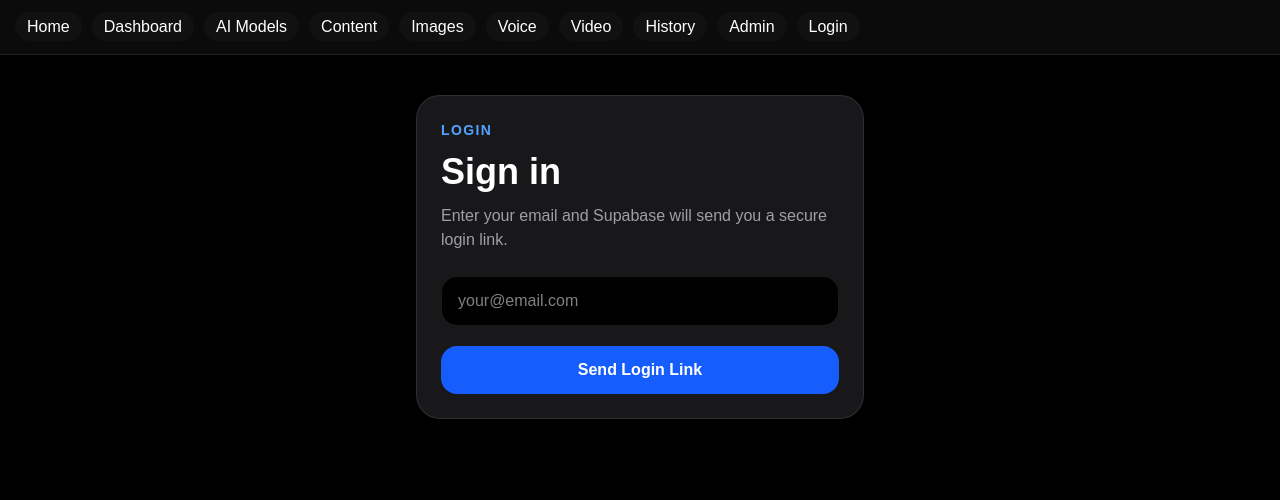
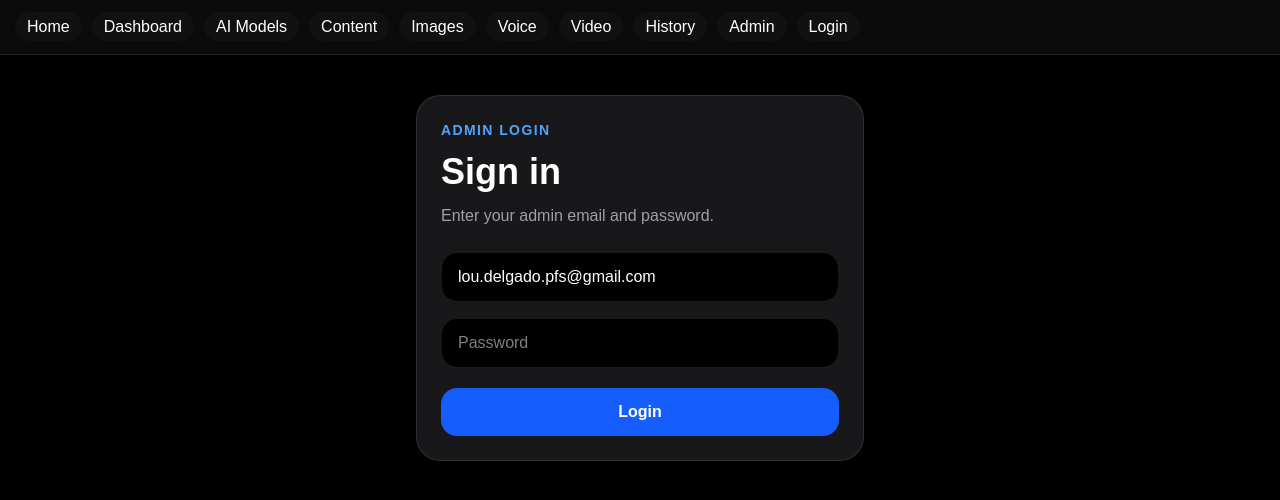
Before and after one commit to lou-delgado34/ai-cash-creator-studio, a Next.js app: page /login in a window 1280 px wide. Shown: the top 500 px of the page. Built offline with nearby package versions, Linux system fonts and the light colour scheme; no server answers.

Commit message:
replace email links with admin password login

```diff
--- /dev/null
+++ b/app/api/admin-login/route.ts
@@ -0,0 +1,23 @@
+import { cookies } from "next/headers";
+
+export async function POST(req: Request) {
+  const body = await req.json();
+  const { email, password } = body;
+
+  if (
+    email === process.env.ADMIN_EMAIL &&
+    password === process.env.ADMIN_PASSWORD
+  ) {
+    cookies().set("admin_logged_in", "true", {
+      httpOnly: true,
+      secure: true,
+      sameSite: "lax",
+      path: "/",
+      maxAge: 60 * 60 * 24 * 7,
+    });
+
+    return Response.json({ success: true });
+  }
+
+  return Response.json({ success: false, error: "Wrong email or password." });
+}
--- a/app/login/page.tsx
+++ b/app/login/page.tsx
@@ -1,55 +1,66 @@
 "use client";
 
 import { useState } from "react";
-import { supabase } from "../lib/supabase";
 
 export default function LoginPage() {
-  const [email, setEmail] = useState("");
+  const [email, setEmail] = useState("lou.delgado.pfs@gmail.com");
+  const [password, setPassword] = useState("");
   const [message, setMessage] = useState("");
 
-  async function sendMagicLink() {
-    setMessage("Sending login link...");
+  async function login() {
+    setMessage("Logging in...");
 
-    const { error } = await supabase.auth.signInWithOtp({
-      email,
-      options: {
-        emailRedirectTo: `${window.location.origin}/dashboard`,
+    const res = await fetch("/api/admin-login", {
+      method: "POST",
+      headers: {
+        "Content-Type": "application/json",
       },
+      body: JSON.stringify({ email, password }),
     });
 
-    if (error) {
-      setMessage("Login error: " + error.message);
+    const data = await res.json();
+
+    if (!data.success) {
+      setMessage(data.error || "Login failed.");
       return;
     }
 
-    setMessage("Check your email for the login link.");
+    window.location.href = "/dashboard";
   }
 
   return (
     <main className="min-h-screen bg-black px-6 py-10 text-white">
       <section className="mx-auto max-w-md rounded-3xl border border-white/10 bg-zinc-900 p-6">
         <p className="text-sm font-semibold uppercase tracking-widest text-blue-400">
-          Login
+          Admin Login
         </p>
 
         <h1 className="mt-3 text-4xl font-bold">Sign in</h1>
 
         <p className="mt-3 text-zinc-400">
-          Enter your email and Supabase will send you a secure login link.
+          Enter your admin email and password.
         </p>
 
         <input
           value={email}
           onChange={(e) => setEmail(e.target.value)}
           className="mt-6 w-full rounded-2xl border border-white/10 bg-black px-4 py-3 text-white outline-none"
-          placeholder="your@email.com"
+          placeholder="Email"
+        />
+
+        <input
+          value={password}
+          onChange={(e) => setPassword(e.target.value)}
+          type="password"
+          className="mt-4 w-full rounded-2xl border border-white/10 bg-black px-4 py-3 text-white outline-none"
+          placeholder="Password"
         />
 
         <button
-          onClick={sendMagicLink}
+          onClick={login}
           className="mt-5 w-full rounded-2xl bg-blue-600 px-6 py-3 font-semibold hover:bg-blue-500"
         >
-          Send Login Link
+          Login
         </button>
 
         {message && (
```
